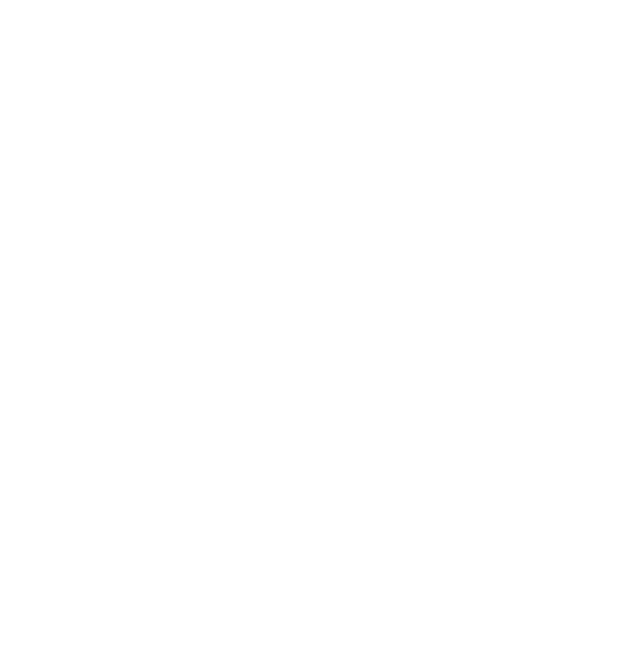
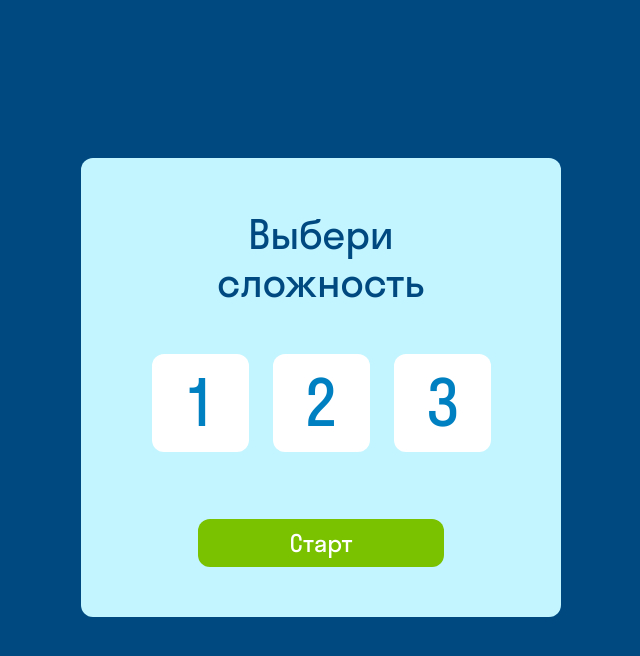
Before and after one commit to Polina-rov/Card-game, a plain HTML site: page index.html in a window 1280 px wide. Shown: the whole page, without its empty margins (319-959 px from the left). Drawn offline with Linux system fonts and the light colour scheme.

Commit message:
create hw1

```diff
--- a/index.html
+++ b/index.html
@@ -1,11 +1,25 @@
 <!DOCTYPE html>
 <html lang="en">
 <head>
+    <title>CARD_GAME</title>
     <meta charset="UTF-8">
     <meta name="viewport" content="width=device-width, initial-scale=1.0">
-    <title>Document</title>
+    <link rel="stylesheet" href="./style.css">
 </head>
 <body>
-
+    <main class="difficulty">
+        <section class="difficulty__box">
+            <p class="difficulty__box_text">Выбери <br> сложность</p>
+            <article class="difficulty__box_difficulst">
+                <input type="radio" value="light" id="light__difficult">
+                <label for="light__difficult" class="difficulty__box_choice difficulty__box_light">1</label>
+                <input type="radio" value="mid" id="mid__difficult">
+                <label for="mid__difficult" class="difficulty__box_choice difficulty__box_mid">2</label>
+                <input type="radio" value="hard" id="hard__difficult">
+                <label for="hard__difficult" class="difficulty__box_choice difficulty__box_hard">3</label>
+            </article>
+            <button class="difficulty__box_button">Старт</button>
+        </section>
+    </main>
 </body>
 </html>
--- /dev/null
+++ b/style.scss
@@ -0,0 +1,108 @@
+$blue-120: #004980;
+$boxs_color: #C2F5FF;
+$blue-100: #0080C1;
+$salad-60: #7AC100;
+
+@font-face {
+    font-family: StratosSkyeng;
+    src: url(./fonts/stratosskyengweb-regular.woff2) format("woff2"), url(./fonts/stratosskyengweb-regular.woff) format("woff");
+    font-weight: normal;
+    font-style: normal;
+    font-display: swap;
+}
+
+*{
+    margin: 0;
+    padding: 0;
+
+}
+
+body{
+    background: $blue-120;
+    background-size: cover;
+}
+
+.difficulty{
+    display: flex;
+    max-width: 1024px;
+    max-height: 774px;
+    padding: 158px 272px 157px 272px;
+    justify-content: center;
+    align-items: center;
+
+    &__box{
+        width: 480px;
+        height: 459px;
+        flex-shrink: 0;
+        border-radius: 12px;
+        background: $boxs_color;
+        display: flex;
+        flex-direction: column;
+        align-items: center;
+
+        &_text{
+            color: #004980;
+            text-align: center;
+            font-size: 40px;
+            font-family: StratosSkyeng;
+            line-height: 48px;
+            padding-top: 52px;
+        }
+
+
+        &_difficulst{
+            display: flex;
+            flex-direction: row;
+            justify-content: center;
+            padding-top: 48px;
+            gap: 24px;
+
+
+        }
+
+        &_choice{
+            display: flex;
+            width: 97px;
+            height: 98px;
+            flex-direction: column;
+            justify-content: center;
+            flex-shrink: 0;
+
+            color: $blue-100;
+            text-align: center;
+            font-size: 64px;
+            font-family: StratosSkyeng;
+            line-height: 72px;
+
+            border-radius: 12px;
+            background: #FFF;
+        }
+
+        &_button{
+            display: flex;
+            width: 246px;
+            height: 48px;
+            flex-direction: column;
+            justify-content: center;
+            align-items: center;
+            margin-top: 67px;
+            flex-shrink: 0;
+
+            border-radius: 12px;
+            border: 0;
+            background: $salad-60;
+
+            color: #FFF;
+            text-align: center;
+
+            font-size: 24px;
+            font-family: StratosSkyeng;
+            line-height: 32px;
+        }
+    }
+}
+
+
+.difficulty__box_difficulst input[type="radio"] {
+    display: none;
+}
```
Also changed, not shown: fonts/stratosskyengweb-regular.woff (added), fonts/stratosskyengweb-regular.woff2 (added), style.css (added), 2 other files.
